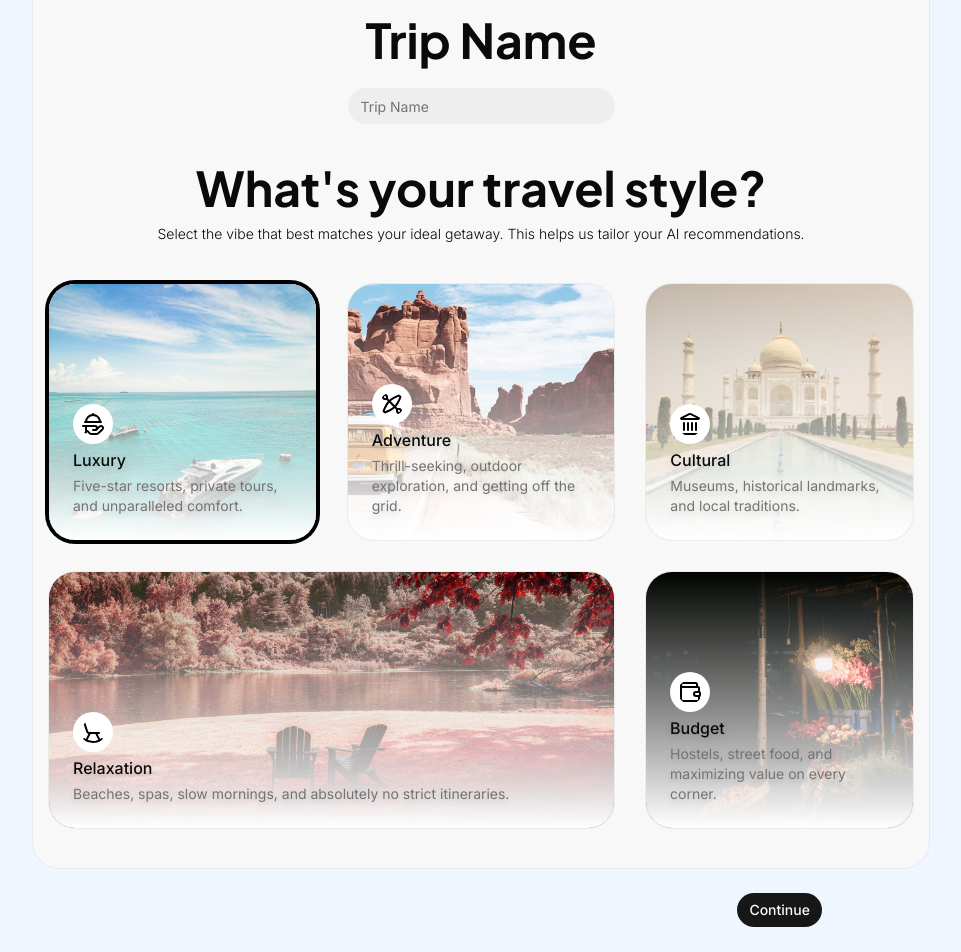
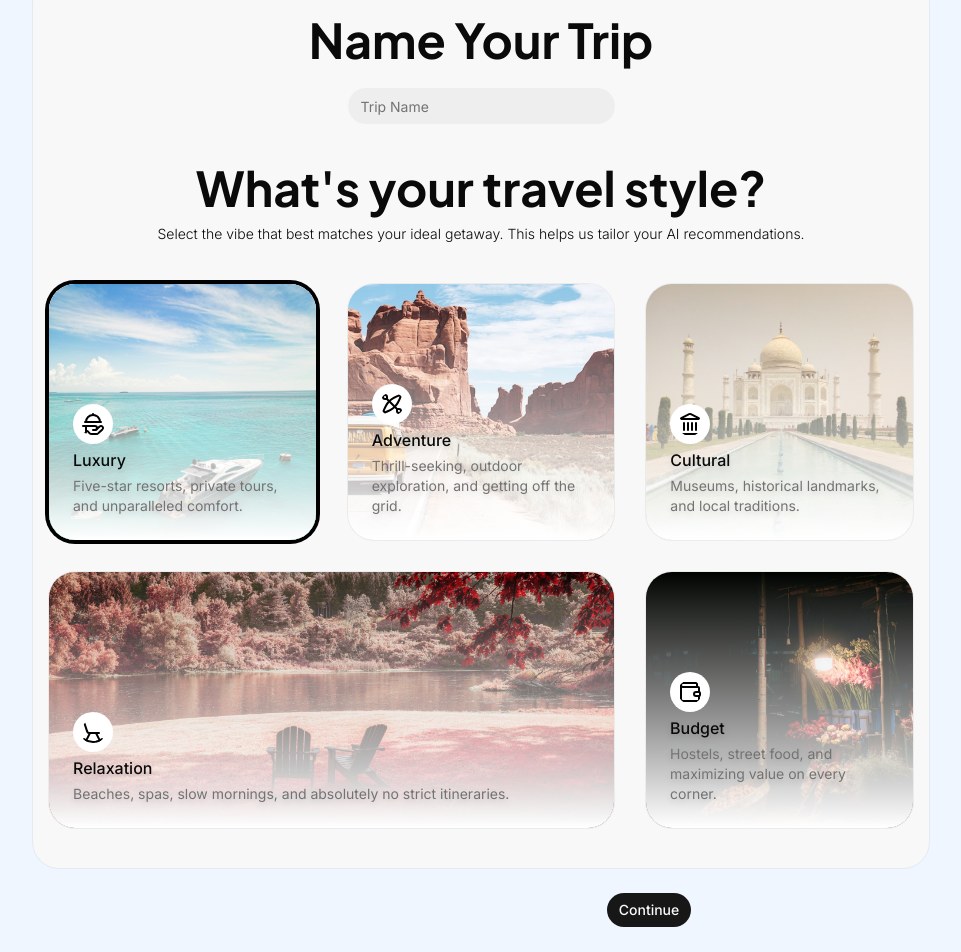
Before and after one commit to mhrafin/DestinyTripAI, a Next.js app in the folder frontend/: page / in a window 1280 px wide. Shown: the part 129-1081 px from the top of the page, without its empty margins (159-1120 px from the left). Built offline with nearby package versions, Linux system fonts and the light colour scheme.

Commit message:
feat(web): improve questionnaire form UI and loading state

```diff
--- a/frontend/components/questionnaire/QuestionnaireForm.tsx
+++ b/frontend/components/questionnaire/QuestionnaireForm.tsx
@@ -14,6 +14,7 @@ import { StepFour } from "./StepFour";
 import { LinearProgressWithLabelAndValue } from "../ui/linear-progress-with-label";
 import React from "react";
 import { submitQuestionnaire } from "@/app/action/questionnaire";
+import CircularIndeterminate from "@mui/material/CircularProgress";
 
 export function QuestionnaireForm() {
   const [progress, setProgress] = React.useState(0);
@@ -92,15 +93,22 @@ export function QuestionnaireForm() {
         {step === 4 && <StepFour />}
         {step === 5 && (
           <div className="mx-auto  h-screen max-w-2xl ">
-            <LinearProgressWithLabelAndValue value={progress} />
+            {/* <LinearProgressWithLabelAndValue value={progress} /> */}
+            {/* In the middle of the screen */}
+            <div className="flex flex-col items-center justify-center h-full gap-6">
+              <CircularIndeterminate />
+              <p className="text-xl font-medium">
+                Planning your perfect trip...
+              </p>
+            </div>
           </div>
         )}
 
         {/* Render Footer Buttons based on step */}
         {step < 5 && (
-          <div className="grid grid-cols-6 max-w-4xl text-center items-center justify-center mx-auto pt-6">
+          <div className="grid grid-cols-2 max-w-2xl text-center items-center justify-center mx-auto pt-6">
             {step > 1 && (
-              <div className="col-span-2 col-start-1">
+              <div className="col-start-1">
                 <Button type="button" onClick={handlePrev}>
                   Previous
                 </Button>
@@ -108,13 +116,13 @@ export function QuestionnaireForm() {
             )}
 
             {step < 4 ? (
-              <div className="col-span-2 col-end-7 ">
+              <div className="col-start-2">
                 <Button type="button" onClick={handleNext}>
                   Continue
                 </Button>
               </div>
             ) : (
-              <div className="col-span-2 col-end-7">
+              <div className="col-start-2">
                 <Button type="submit" onSubmit={onSubmit}>
                   Submit
                 </Button>
--- a/frontend/components/questionnaire/StepOne.tsx
+++ b/frontend/components/questionnaire/StepOne.tsx
@@ -28,7 +28,7 @@ export function StepOne() {
       <div className="flex items-center justify-center pt-10">
         <Card className="max-w-4xl min-w-[320px] text-center items-center gap-0">
           <h1 className="font-plus-jakarta-sans text-5xl font-bold mt-4">
-            Trip Name
+            Name Your Trip
           </h1>
           <Input
             {...register("name")}
```
